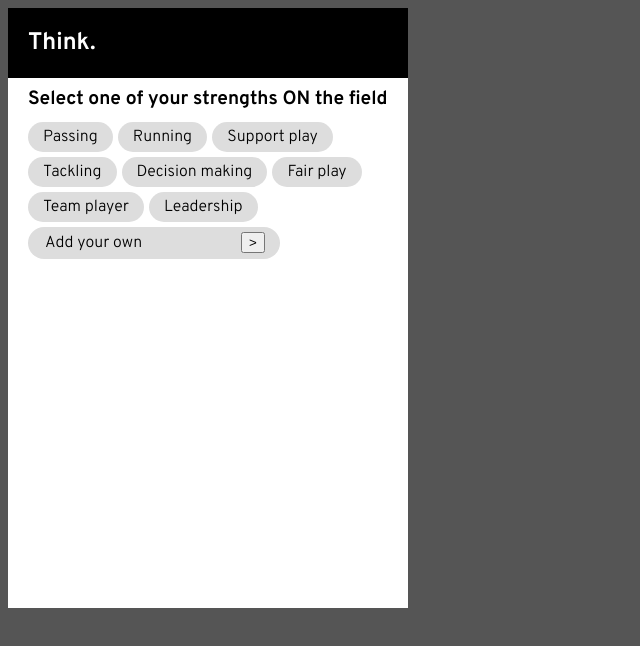
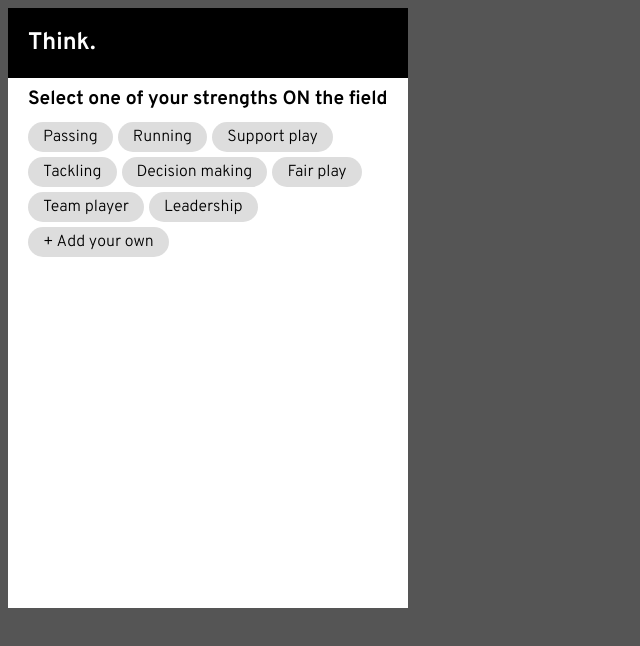
Before and after one commit to joshuakernich/movember-mhr-prototype, a plain HTML site: page reflection.html in a window 1280 px wide. Shown: the whole page, without its empty margins (0-640 px from the left). Drawn offline with Linux system fonts and the light colour scheme.

Commit message:
Cleaned up "add your own"

```diff
--- a/reflection.html
+++ b/reflection.html
@@ -200,12 +200,15 @@
 					var $li = $('<li>').appendTo($ul).html(skills[i]).click(doSkill);
 				}
 
-				var $liAdd = $('<li></li>').appendTo($ul);
+				/*var $liAdd = $('<li></li>').appendTo($ul);
 				$('<input value="Add your own">').appendTo($liAdd);
 				$('<button>').appendTo($liAdd).text('>').click(function(){
 					$liAdd.html($liAdd.find('input').val());
 					doSkill.call($liAdd);
-				});
+				});*/
+
+				$('<li>+ Add your own </li>').appendTo($ul).click(doSkill);
+
 			}
 
 			function doHeader(text){
```
